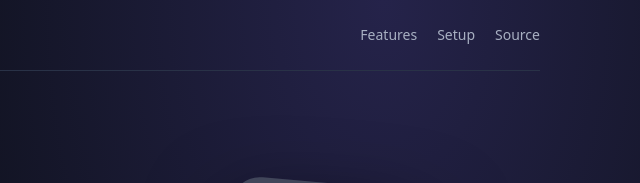
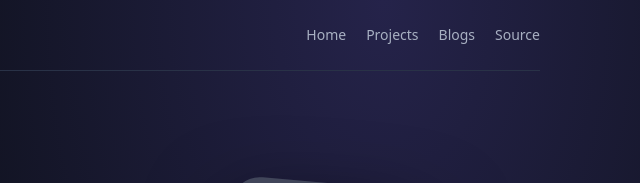
Before and after one commit to NaN-c-pixel/Website, a plain HTML site: page index.html in a window 1280 px wide. Shown: the top 183 px of the page, 640-1280 px from the left. Drawn offline with Linux system fonts and the light colour scheme.

Commit message:
Add site navigation for Home, Projects, and Blogs

```diff
--- a/index.html
+++ b/index.html
@@ -18,7 +18,7 @@
 </head>
 <body>
   <div class="wrap">
-    <nav class="nav"><div class="brand">HùngOS<span style="color:var(--cyan)">.</span></div><div class="links"><a href="#features">Features</a><a href="#setup">Setup</a><a href="https://github.com/NaN-c-pixel/Phone">Source</a></div></nav>
+    <nav class="nav"><div class="brand">HùngOS<span style="color:var(--cyan)">.</span></div><div class="links"><a href="index.html">Home</a><a href="projects.html">Projects</a><a href="blogs.html">Blogs</a><a href="https://github.com/NaN-c-pixel/Phone">Source</a></div></nav>
     <main>
       <header class="hero">
         <div><div class="eyebrow">ESP32-S3 · Pocket computing</div><h1>A tiny board.<br>A big idea.</h1><p>HùngOS is an experimental pocket-computer interface built around the ESP32-S3. It brings useful tools, playful apps, and a browser-based control panel to a small device.</p><div class="actions"><a class="btn" href="https://github.com/NaN-c-pixel/Phone">Explore the source ↗</a><a class="btn secondary" href="#features">See what it does</a></div></div>
```
